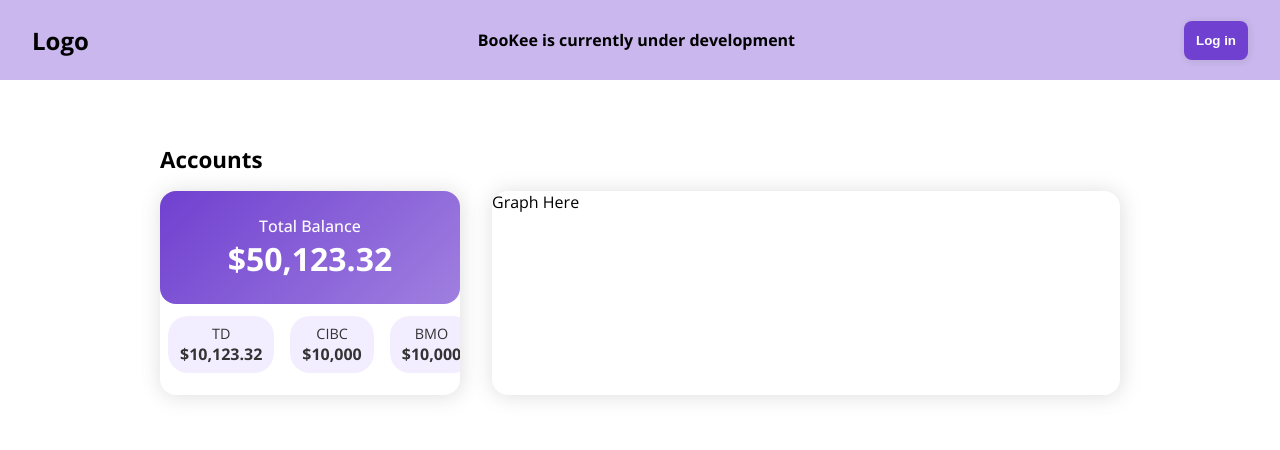
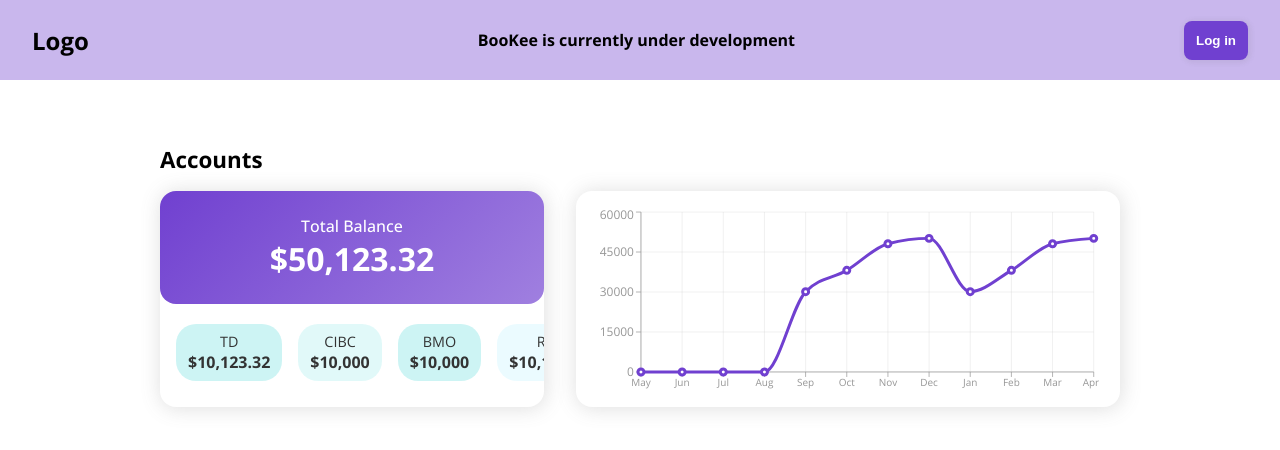
Before and after one commit to suno-o/BooKee, a Next.js app: page /dashboard in a window 1280 px wide. Shown: the top 450 px of the page. Built offline with nearby package versions, Linux system fonts and the light colour scheme.

Commit message:
feat(Dashboard): Yearly account balances and minor style update

```diff
--- a/package.json
+++ b/package.json
@@ -19,6 +19,7 @@
     "next": "13.3.0",
     "react": "18.2.0",
     "react-dom": "18.2.0",
+    "recharts": "^2.5.0",
     "styled-components": "^5.3.9",
     "typescript": "5.0.3"
   }
--- a/src/state/mockAccountData.ts
+++ /dev/null
@@ -1,25 +0,0 @@
-export const accountData = {
-  total: 50123.32,
-  balanceByBank: [
-    {
-      bankName: 'TD',
-      balance: 10123.32,
-    },
-    {
-      bankName: 'CIBC',
-      balance: 10000,
-    },
-    {
-      bankName: 'BMO',
-      balance: 10000,
-    },
-    {
-      bankName: 'RBC',
-      balance: 10123.32,
-    },
-    {
-      bankName: 'Scotia',
-      balance: 10000,
-    },
-  ]
-}
--- /dev/null
+++ b/src/state/mockData.ts
@@ -0,0 +1,125 @@
+export const accountData = {
+  total: 50123.32,
+  balances: [
+    {
+      bankName: 'TD',
+      balance: 10123.32,
+    },
+    {
+      bankName: 'CIBC',
+      balance: 10000,
+    },
+    {
+      bankName: 'BMO',
+      balance: 10000,
+    },
+    {
+      bankName: 'RBC',
+      balance: 10123.32,
+    },
+    {
+      bankName: 'Scotia',
+      balance: 10000,
+    },
+  ]
+}
+
+export const yearlyBalanceData = [
+  {
+    month: 'May',
+    balance: 0,
+  },
+  {
+    month: 'Jun',
+    balance: 0,
+  },
+  {
+    month: 'Jul',
+    balance: 0,
+  },
+  {
+    month: 'Aug',
+    balance: 0,
+  },
+  {
+    month: 'Sep',
+    balance: 30123.32,
+  },
+  {
+    month: 'Oct',
+    balance: 38123.32,
+  },
+  {
+    month: 'Nov',
+    balance: 48123.32,
+  },
+  {
+    month: 'Dec',
+    balance: 50123.32,
+  },
+  {
+    month: 'Jan',
+    balance: 30123.32,
+  },
+  {
+    month: 'Feb',
+    balance: 38123.32,
+  },
+  {
+    month: 'Mar',
+    balance: 48123.32,
+  },
+  {
+    month: 'Apr',
+    balance: 50123.32,
+  }
+];
+
+export const AprilTransactionData = {
+  total: -1500,
+  cashEarning: 0,
+  cashSpending: -1000,
+  creditSpending: -500,
+  transactions: [
+    {
+      id: 1,
+      type: 'cash',
+      amount: '-100',
+      date: '',
+      category_id: '1',
+      bank_id: '1'
+    },
+    {
+      id: 2,
+      type: 'credit',
+      amount: '-200',
+      date: '',
+      category_id: '1',
+      bank_id: '1'
+    },
+    {
+      id: 3,
+      type: 'credit',
+      amount: '-300',
+      date: '',
+      category_id: '1',
+      bank_id: '1'
+    },
+    {
+      id: 4,
+      type: 'cash',
+      amount: '-400',
+      date: '',
+      category_id: '1',
+      bank_id: '1'
+    },
+    {
+      id: 5,
+      type: 'cash',
+      amount: '-500',
+      date: '',
+      category_id: '1',
+      bank_id: '1'
+    },
+  ]
+}
--- a/src/state/mockTypes.ts
+++ b/src/state/mockTypes.ts
@@ -1,6 +1,6 @@
 export interface AccountData {
   total: number;
-  balanceByBank: Balance[];
+  balances: Balance[];
 }
 
 export interface Balance {
--- /dev/null
+++ b/src/utils/colors.ts
@@ -0,0 +1,11 @@
+const themes = ['primary', 'secondary', 'success', 'warning', 'failure', 'sky_blue', 'sky_purple'];
+
+export const getRandomColor = () => {
+  const randomTheme = themes[Math.floor(Math.random() * themes.length)];
+
+  if (randomTheme.indexOf('sky') !== -1)
+    return [randomTheme, 'cc'];
+
+  const hexOpacity = Math.floor(Math.random() * 20) + 21; // 21-40
+  return [randomTheme, hexOpacity];
+};
--- a/src/views/Dashboard/Accounts/BalanceList.tsx
+++ b/src/views/Dashboard/Accounts/BalanceList.tsx
@@ -1,5 +1,7 @@
-import styled from "styled-components"
+import { useContext } from "react"
+import styled, { ThemeContext } from "styled-components"
 import { formatCash } from "@/utils/numbers"
+import { getRandomColor } from "@/utils/colors"
 import { Balance } from "@/state/mockTypes"
 
 interface Props {
@@ -7,34 +9,37 @@ interface Props {
 }
 
 export default function BalanceList({data}: Props) {
+  const theme = useContext(ThemeContext);
 
   return (
     <Container>
       <Wrapper>
-      {data.map((item: Balance) => (
-        <BankBalance key={item.bankName}>
-          <Bank>{item.bankName}</Bank>
-          <Amount>{formatCash(item.balance)}</Amount>
-        </BankBalance>
-      ))}
+      {data.map((item: Balance) => {
+        const [randomTheme, opacity] = getRandomColor();
+        return (
+          <BankBalance key={item.bankName} bgColor={`${theme.colors[randomTheme]+opacity}`}>
+            <Bank>{item.bankName}</Bank>
+            <Amount>{formatCash(item.balance)}</Amount>
+          </BankBalance>
+        )
+      })}
       </Wrapper>
     </Container>
   )
 }
 
+
+/* styles */
 const Container = styled.div`
   border-radius: 16px;
-  padding: 12px 0;
+  padding: 8px 0;
+  text-align: center;
 `
 
 const Wrapper = styled.div`
   overflow-x: auto;
   white-space: nowrap;
-  padding-bottom: 10px;
-
-  ${p => p.theme.mediaQueries.md} {
-    max-width: 300px;
-  }
+  padding-bottom: 12px;
 
   &::-webkit-scrollbar {
     border-radius: 16px;
@@ -42,24 +47,31 @@ const Wrapper = styled.div`
   }
   &::-webkit-scrollbar-track {
     border-radius: 16px;
-    background-color: ${p => p.theme.colors.sky_purple};
-    margin-left: 8px;
-    margin-right: 8px;
+    background-color: ${p => p.theme.colors.text_grey}20;
+    margin-left: 16px;
+    margin-right: 16px;
   }
   &::-webkit-scrollbar-thumb {
     border-radius: 16px;
-    background-color: ${p => p.theme.colors.primary}40;
+    background-color: ${p => p.theme.colors.text_grey}30;
+  }
+  &::-webkit-scrollbar-thumb:hover {
+    background-color: ${p => p.theme.colors.text_grey}50;
   }
 `
 
-const BankBalance = styled.div`
+const BankBalance = styled.div<{bgColor: string}>`
   display: inline-block;
   border-radius: 20px;
-  background-color: ${p => p.theme.colors.sky_purple};
+  background-color: ${p => p.bgColor};
   margin: 0 8px;
   padding: 8px 12px;
   text-align: center;
   color: ${p => p.theme.colors.text_grey_dark};
+
+  &:first-child {
+    margin-left: 16px;
+  }
 `
 
 const Bank = styled.div`
--- a/src/views/Dashboard/Accounts/index.tsx
+++ b/src/views/Dashboard/Accounts/index.tsx
@@ -1,11 +1,14 @@
+import { useContext } from "react"
 import { DashboardHeading } from "../styles"
-import styled from "styled-components"
+import styled, { ThemeContext } from "styled-components"
 import Card from "@/components/Card"
 import BalanceList from "./BalanceList"
-import { accountData } from "@/state/mockAccountData"
+import { ResponsiveContainer, LineChart, Line, CartesianGrid, XAxis, YAxis } from "recharts";
 import { formatCash } from "@/utils/numbers"
+import { accountData, yearlyBalanceData } from "@/state/mockData"
 
 export default function Accounts() {
+  const theme = useContext(ThemeContext);
 
   return (
     <>
@@ -18,16 +21,31 @@ export default function Accounts() {
             <BalanceCardContent>{formatCash(accountData.total)}</BalanceCardContent>
           </BalanceCard>
           {/* account balance by bank */}
-          <BalanceList data={accountData.balanceByBank}/>
+          <BalanceList data={accountData.balances}/>
         </Account>
         <GraphContainer>
-          Graph Here
+          <ResponsiveContainer width='99%' height={200}>
+            <LineChart
+              data={yearlyBalanceData}
+            >
+              <CartesianGrid strokeWidth={0.3} />
+              <XAxis dataKey="month" stroke={theme.colors.text_grey_light} strokeWidth={0.7} tickSize={5} tick={{fontSize: 10}} />
+              <YAxis stroke={theme.colors.text_grey_light} strokeWidth={0.7} tickSize={5} tick={{fontSize: 12}} />
+              <Line
+                type="monotone"
+                dataKey="balance"
+                stroke={theme.colors.primary}
+                strokeWidth={3}
+              />
+            </LineChart>
+          </ResponsiveContainer>
         </GraphContainer>
       </Content>
     </>
   )
 }
 
+/* styles */
 const Content = styled.div`
   display: flex;
   flex-direction: column;
@@ -41,12 +59,16 @@ const Content = styled.div`
 const Account = styled.div`
   display: flex;
   flex-direction: column;
+  gap: 12px;
   border-radius: 16px;
   box-shadow: ${p => p.theme.shadows.grey_blurry};
+
+  ${p => p.theme.mediaQueries.md} {
+    width: 40%;
+  }
 `
 
 const BalanceCard = styled(Card)`
-  flex: 1;
   padding-left: 8px;
   padding-right: 8px;
 `
@@ -57,7 +79,11 @@ const BalanceCardContent= styled(Card.Content)`
 `
 
 const GraphContainer = styled.div`
-  flex: 2;
   box-shadow: ${p => p.theme.shadows.grey_blurry};
   border-radius: 16px;
+  padding: 16px 16px 0 0;
+
+  ${p => p.theme.mediaQueries.md} {
+    width: 60%;
+  }
 `
```
Also changed, not shown: 1 other file (tests, documents, lock files or other folders).
